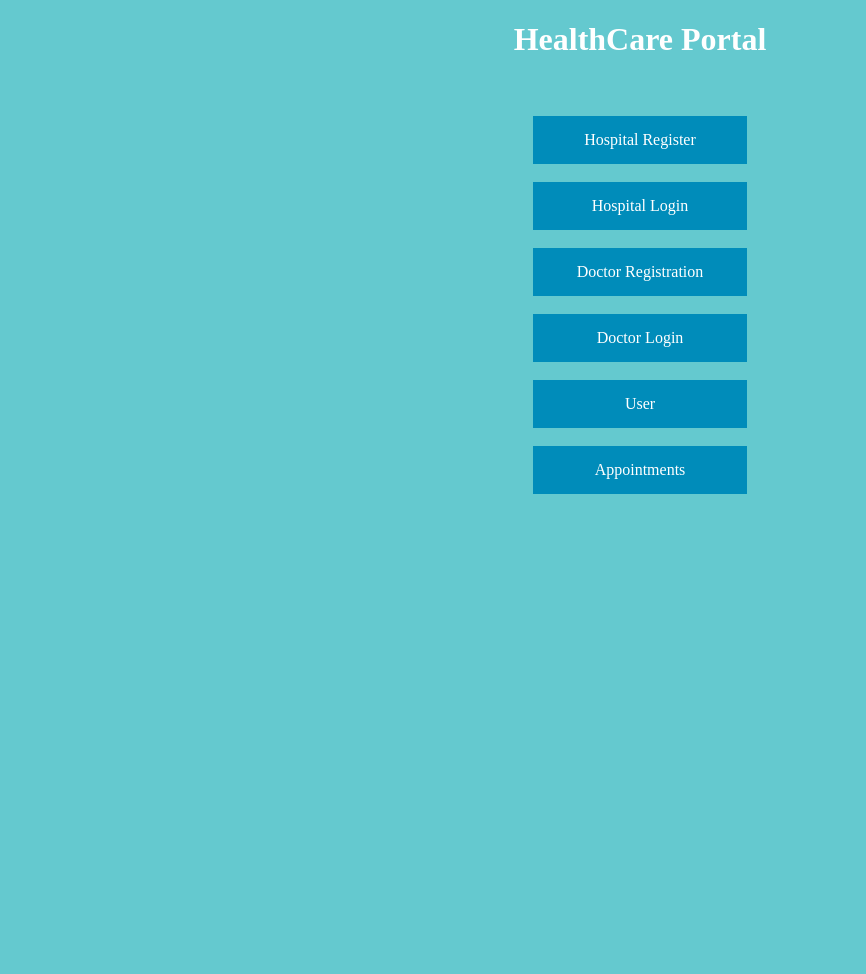
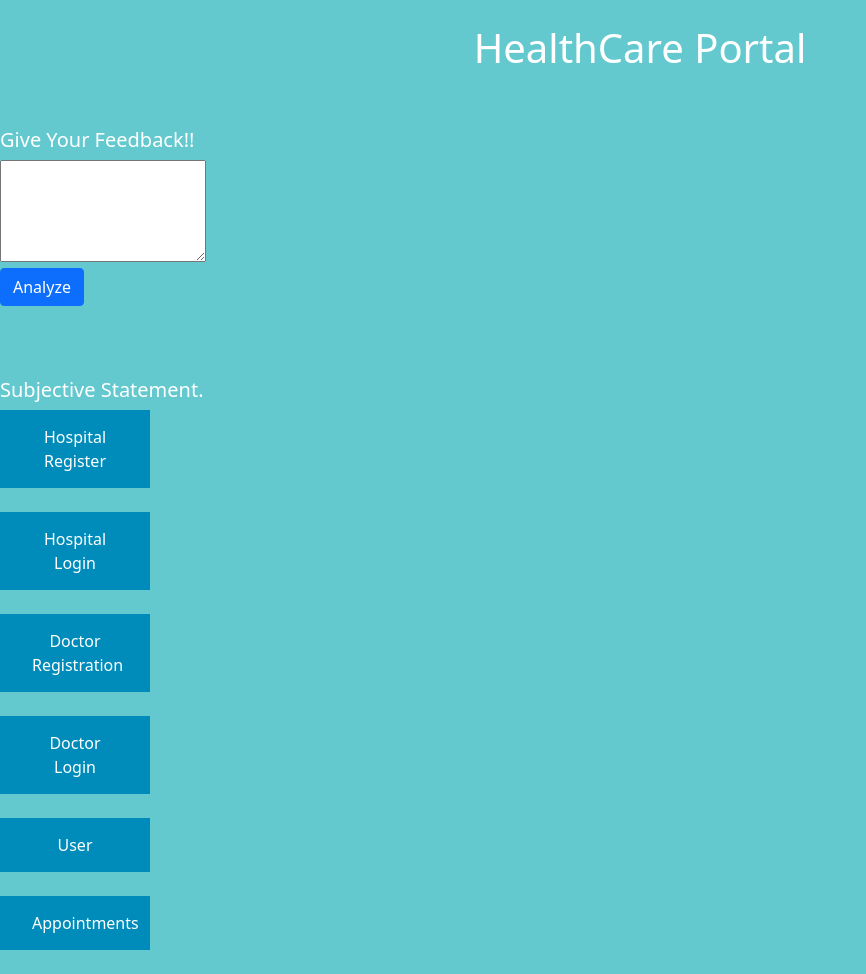
Before and after one commit to bhavyacontractor/G12_Healthcare, a Flask app: template templates/home.html in a window 1280 px wide. Shown: the whole page, without its empty margins (0-866 px from the left). Before the commit the page ends 494 px from the top, so only its background shows below. Run offline with Flask 2, Linux system fonts and the light colour scheme; the template is opened without the code that fills it, so the values that code supplies are empty; some libraries are stand-ins or nearby versions.

Commit message:
Added sentiment analysis feature.

```diff
--- a/templates/home.html
+++ b/templates/home.html
@@ -3,6 +3,7 @@
 <head>
     <meta charset="UTF-8">
     <title>Home</title>
+    <link href="https://cdn.jsdelivr.net/npm/bootstrap@5.1.1/dist/css/bootstrap.min.css" rel="stylesheet" integrity="sha384-F3w7mX95PdgyTmZZMECAngseQB83DfGTowi0iMjiWaeVhAn4FJkqJByhZMI3AhiU" crossorigin="anonymous">
     <link rel="stylesheet" href="../static/css/styles.css">
     <style>
         a{
@@ -11,14 +12,41 @@
     </style>
 </head>
 <body>
-    <center>
-        <h1 style="color: white;">HealthCare Portal</h1> <br> <br>
+    <!-- <center> -->
+        <br>
+        <center><h1 style="color: white;">HealthCare Portal</h1> <br> <br></center>
+        <div class="base">
+        <div class="flex_box" id="first_flex">
+            <h5 style="font-weight: 400; color: white;">Give Your Feedback!!</h5>
+            <form action="/analyze" method="POST">
+                <textarea name="statement" id="" rows="4"></textarea>
+                <!-- <input type="text" name="statement" id=""> -->
+                <br>
+                <button type="submit" class="btn btn-primary">Analyze</button>
+            </form>
+            <br> <br> <br>
+            {% if subjectivity|int < 0.005 and subjectivity != 'none' %}
+                <h5 style="font-weight: 400; color: white;">Subjective Statement.</h5>
+            {% else %}
+                {% if polarity|int >= 0 and subjectivity != 'none' %}
+                    <h5 style="font-weight: 400; color: white;">Positive Statement! Thanks for your feedback.</h5>
+                {% endif %}
+                {% if polarity|int < 0 and subjectivity != 'none' %}
+                    <h5 style="font-weight: 400; color: white;">Negative Statement! We'll try to improve our service. Thanks for your feedback.</h5>
+                {% endif %}
+            {% endif %}
+        </div>
+        <!-- <center> -->
+        <div class="flex_box">
             <a href="/hospRegisterInitial" class="logOutBtn">Hospital Register</a> <br> <br>
             <a href="/hospLogin" class="logOutBtn">Hospital Login</a> <br> <br>
             <a href="/doctor_reg" class="logOutBtn">Doctor Registration</a> <br> <br>
             <a href="/doctor_login" class="logOutBtn">Doctor Login</a> <br> <br>
             <a href="/user" class="logOutBtn">User</a> <br> <br>
             <a href="/appointments" class="logOutBtn">Appointments</a> <br> <br>
-    </center>
+        </div>
+    </div>
+    <!-- </center> -->
+    <!-- </center> -->
 </body>
 </html>
```
Lines whose indentation alone changed are shown as unchanged.
